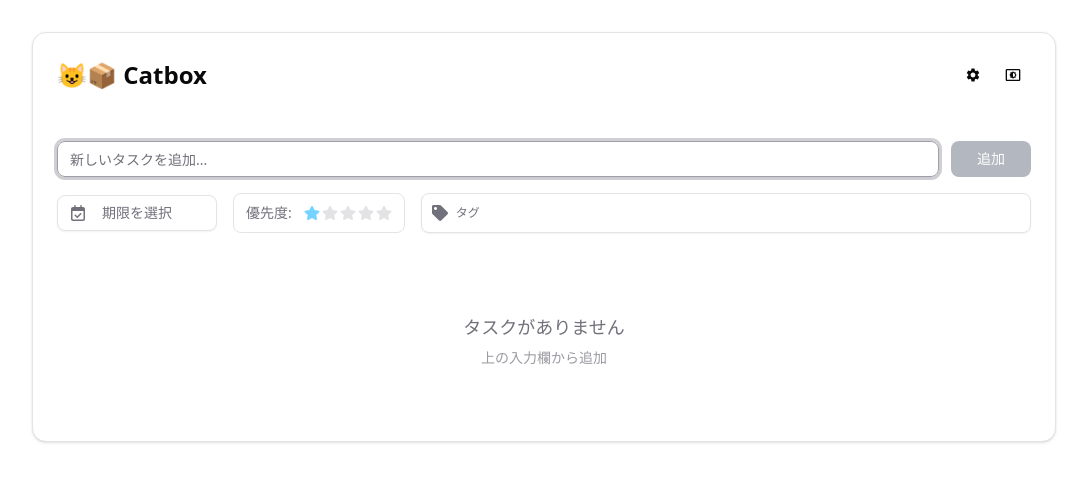
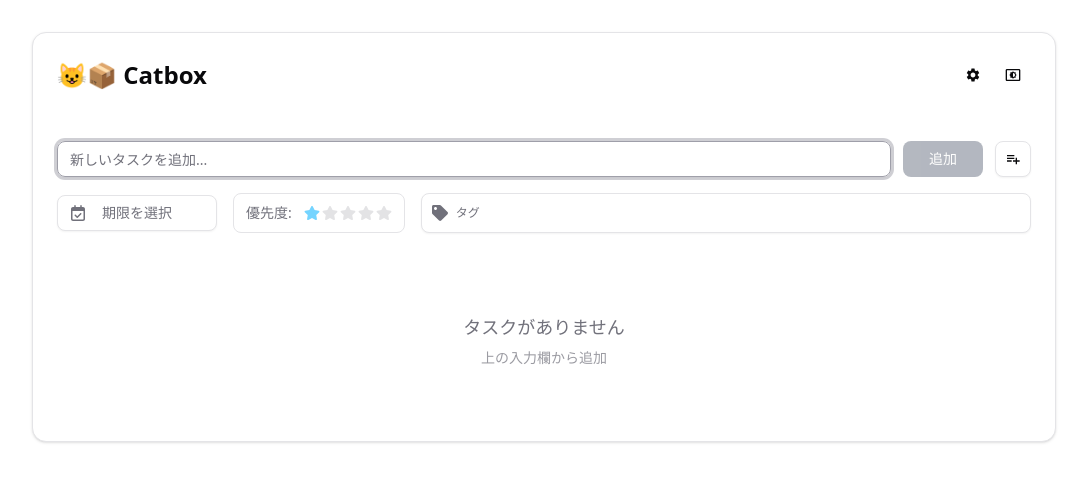
Before and after one commit to koh-tom/catbox, a React (Vite) app: page / in a window 1280 px wide. Shown: the top 482 px of the page, without its empty margins (96-1183 px from the left). Built offline with nearby package versions, Linux system fonts and the light colour scheme; the HTML template or start-up script is replaced by a standard one.

Commit message:
feat(なし): ✨ 追加エリアに詳細表示を追加

```diff
--- a/src/App.tsx
+++ b/src/App.tsx
@@ -20,30 +20,39 @@ function App() {
     deleteSavedTag,
   } = useTodos();
 
-  const [selectedTodo, setSelectedTodo] = useState<Todo | null>(null);
+  const [editingTodo, setEditingTodo] = useState<Todo | null>(null);
   const [isDetailOpen, setIsDetailOpen] = useState(false);
 
   const completedCount = todos.filter((t) => t.completed).length;
 
-  const handleEditTodo = (
+  const handleSaveDetail = (
     id: string,
-    newTitle: string,
+    title: string,
     deadlineDate?: string,
     priority?: number,
     tags?: string[],
     description?: string,
   ) => {
-    editTodo(id, newTitle, deadlineDate, priority, tags, description);
+    if (editingTodo) {
+      editTodo(editingTodo.id, title, deadlineDate, priority, tags, description);
+    } else {
+      addTodo(title, deadlineDate, priority, tags, description);
+    }
   };
 
-  const handleSelectTodo = (todo: Todo) => {
-    setSelectedTodo(todo);
+  const handleOpenCreateModal = () => {
+    setEditingTodo(null);
+    setIsDetailOpen(true);
+  };
+
+  const handleOpenEditModal = (todo: Todo) => {
+    setEditingTodo(todo);
     setIsDetailOpen(true);
   };
 
   const handleCloseDetail = () => {
     setIsDetailOpen(false);
-    setTimeout(() => setSelectedTodo(null), 300);
+    setTimeout(() => setEditingTodo(null), 300);
   };
 
   return (
@@ -64,13 +73,17 @@ function App() {
             </div>
           </CardHeader>
           <CardContent>
-            <TodoInput onAdd={addTodo} savedTags={savedTags} />
+            <TodoInput
+              onAdd={addTodo}
+              savedTags={savedTags}
+              onOpenDetailAdd={handleOpenCreateModal}
+            />
             <TodoList
               todos={todos}
               onToggle={toggleTodo}
               onDelete={deleteTodo}
               savedTags={savedTags}
-              onSelectTodo={handleSelectTodo}
+              onSelectTodo={handleOpenEditModal}
             />
 
             {todos.length > 0 && (
@@ -82,10 +95,10 @@ function App() {
         </Card>
 
         <TodoDetailModal
-          todo={selectedTodo}
+          todo={editingTodo}
           isOpen={isDetailOpen}
           onClose={handleCloseDetail}
-          onSave={handleEditTodo}
+          onSave={handleSaveDetail}
           savedTags={savedTags}
         />
       </div>
--- a/src/components/TodoDetailModal.tsx
+++ b/src/components/TodoDetailModal.tsx
@@ -51,12 +51,25 @@ export function TodoDetailModal({
             setDeadlineDate(todo.deadlineDate);
             setPriority(todo.priority ?? 1);
             setTags(todo.tags || []);
+        } else {
+            setTitle('');
+            setDescription('');
+            setDeadlineDate(undefined);
+            setPriority(1);
+            setTags([]);
         }
-  }, [todo]);
+    }, [todo, isOpen]);
 
     const handleSave = () => {
-    if (todo && title.trim()) {
-      onSave(todo.id, title, deadlineDate, priority, tags, description);
+        if (title.trim()) {
+            onSave(
+                todo ? todo.id : '',
+                title,
+                deadlineDate,
+                priority,
+                tags,
+                description,
+            );
             onClose();
         }
     };
@@ -67,7 +80,9 @@ export function TodoDetailModal({
         <Dialog open={isOpen} onOpenChange={(open) => !open && onClose()}>
             <DialogContent className="sm:max-w-[425px]">
                 <DialogHeader>
-          <DialogTitle className="flex items-center gap-2">詳細編集</DialogTitle>
+                    <DialogTitle className="flex items-center gap-2">
+                        {todo ? '詳細編集' : '新規タスク作成'}
+                    </DialogTitle>
                 </DialogHeader>
                 <div className="grid gap-4 py-4">
                     <div className="grid gap-2">
--- a/src/components/TodoInput.tsx
+++ b/src/components/TodoInput.tsx
@@ -1,5 +1,6 @@
 import { type FormEvent, type KeyboardEvent, useState } from 'react';
 import { FaTimes } from 'react-icons/fa';
+import { MdPlaylistAdd } from 'react-icons/md';
 import { DatePicker } from '@/components/DatePicker';
 import { StarRating } from '@/components/StarRating';
 import { TagSelector } from '@/components/TagSelector';
@@ -11,9 +12,10 @@ import type { Tag } from '@/types/todo';
 interface TodoInputProps {
   onAdd: (title: string, deadlineDate?: string, priority?: number, tags?: string[]) => void;
   savedTags?: Tag[];
+  onOpenDetailAdd?: () => void;
 }
 
-export function TodoInput({ onAdd, savedTags = [] }: TodoInputProps) {
+export function TodoInput({ onAdd, savedTags = [], onOpenDetailAdd }: TodoInputProps) {
   const [value, setValue] = useState('');
   const [deadlineDate, setDeadlineDate] = useState('');
   const [priority, setPriority] = useState(1);
@@ -66,6 +68,16 @@ export function TodoInput({ onAdd, savedTags = [] }: TodoInputProps) {
         >
           追加
         </Button>
+        <Button
+          type="button"
+          variant="outline"
+          size="icon"
+          onClick={onOpenDetailAdd}
+          title="詳細を入力して追加"
+          className="shrink-0"
+        >
+          <MdPlaylistAdd className="h-5 w-5" />
+        </Button>
       </div>
 
       <div className="flex gap-4 items-center flex-wrap">
--- a/src/hooks/useTodos.ts
+++ b/src/hooks/useTodos.ts
@@ -11,6 +11,7 @@ export function useTodos() {
     deadlineDate?: string,
     priority?: number,
     tags: string[] = [],
+    description?: string,
   ) => {
     if (!title.trim()) return;
 
@@ -22,6 +23,7 @@ export function useTodos() {
       deadlineDate: deadlineDate?.trim() || undefined,
       priority: priority ?? 1,
       tags,
+      description,
     };
 
     setTodos([newTodo, ...todos]);
```
Lines whose indentation alone changed are shown as unchanged.
